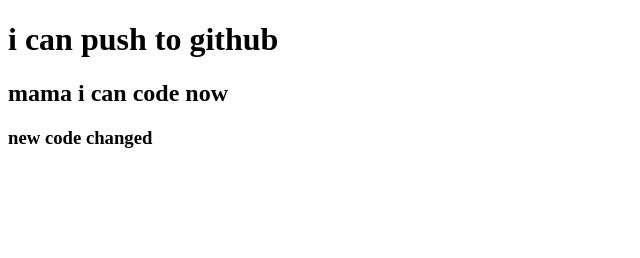
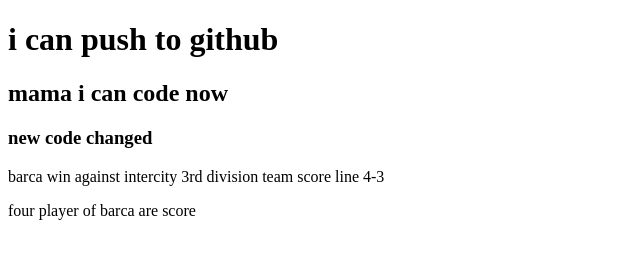
Before and after one commit to mizanurrahmanmishad/my-first-repo, a plain HTML site: page index.html in a window 1280 px wide. Shown: the whole page, without its empty margins (0-640 px from the left). Drawn offline with Linux system fonts and the light colour scheme.

```diff
--- a/index.html
+++ b/index.html
@@ -5,10 +5,14 @@
     <meta http-equiv="X-UA-Compatible" content="IE=edge">
     <meta name="viewport" content="width=device-width, initial-scale=1.0">
     <title>my second git hub repo</title>
+    <link rel="stylesheet" href="style.css">
 </head>
 <body>
     <h1>i can push to github</h1>
     <h2>mama i can code now</h2>
     <h3>new code changed</h3>
+    <p>barca win against intercity 3rd division team score line 4-3</p>
+    <p>four player of barca are score</p>
+
 </body>
 </html>
```
Also changed, not shown: style.css (added).
